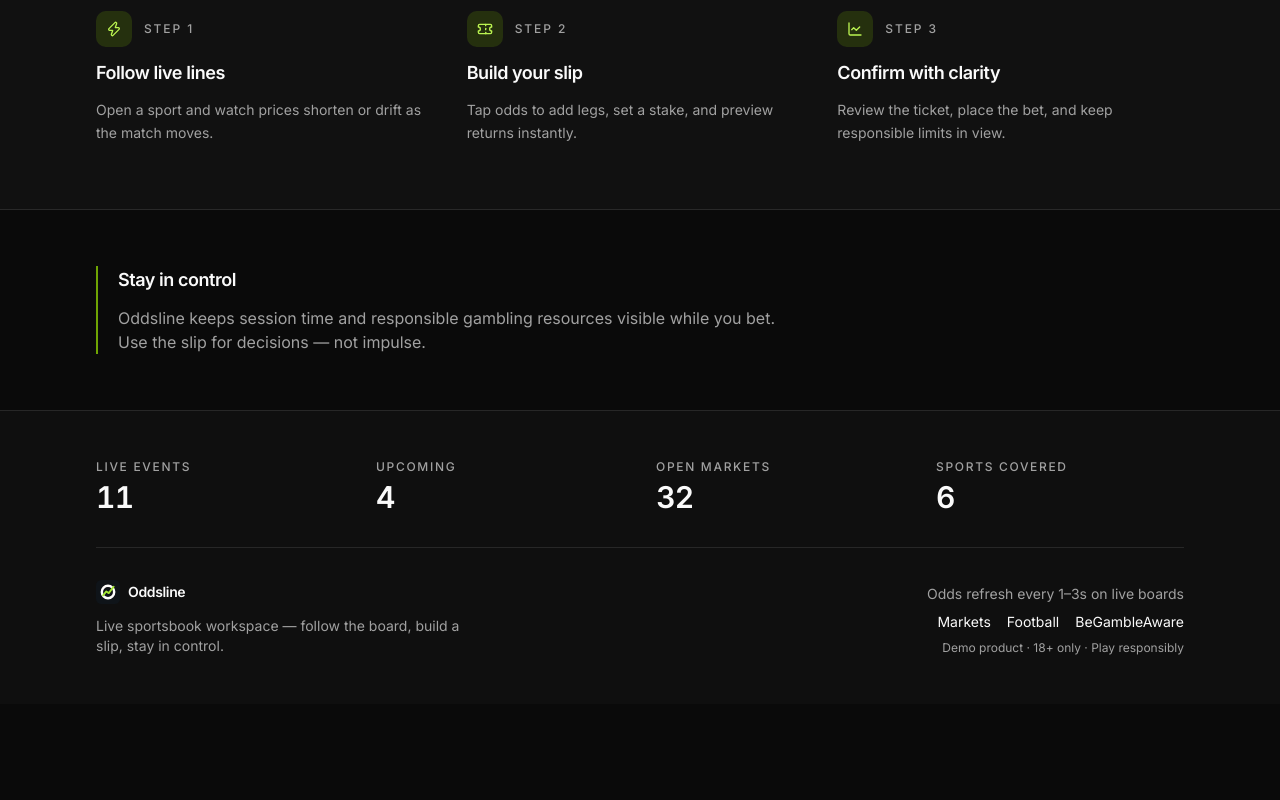
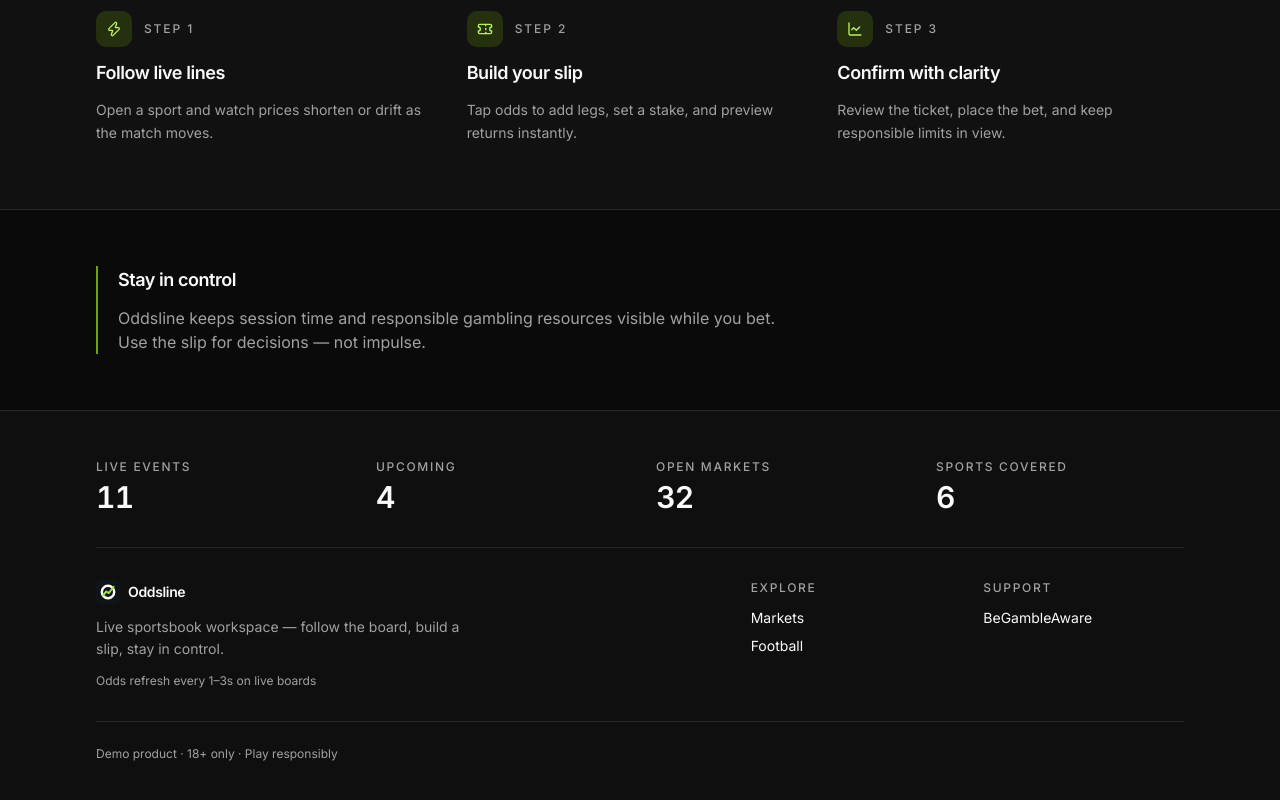
Before and after one commit to urateb/Oddsline, a Next.js app: page / in a window 1280 px wide. Shown: the part 1257-2057 px from the top of the page. Before the commit the page ends 1961 px from the top, so only its background shows below. Built offline with nearby package versions, Linux system fonts and the light colour scheme.

Commit message:
fix: tidy footer layout and link columns

```diff
--- a/src/features/layout/site-footer.tsx
+++ b/src/features/layout/site-footer.tsx
@@ -16,7 +16,7 @@
   return (
     <footer className="mt-auto border-t border-border bg-muted/20">
       <div className="mx-auto w-full max-w-6xl px-6 py-10 sm:px-8 sm:py-12">
-        <dl className="grid gap-8 border-b border-border pb-8 sm:grid-cols-2 lg:grid-cols-4">
+        <dl className="grid gap-6 border-b border-border pb-8 sm:grid-cols-2 lg:grid-cols-4 lg:gap-8">
           {kpis.map((kpi) => (
             <div key={kpi.label} className="flex flex-col gap-1">
               <dt className="text-xs font-medium tracking-[0.14em] text-muted-foreground uppercase">
@@ -29,7 +29,7 @@
           ))}
         </dl>
 
-        <div className="flex flex-col gap-6 pt-8 sm:flex-row sm:items-end sm:justify-between">
+        <div className="grid gap-10 pt-8 sm:grid-cols-[minmax(0,1.4fr)_minmax(0,1fr)] sm:gap-12">
           <div className="flex flex-col gap-3">
             <Link
               href="/"
@@ -38,44 +38,60 @@
               <OddslineLogo size={24} />
               Oddsline
             </Link>
-            <p className="max-w-sm text-sm text-muted-foreground">
+            <p className="max-w-sm text-sm leading-relaxed text-muted-foreground">
               Live sportsbook workspace — follow the board, build a slip, stay
               in control.
             </p>
+            <p className="text-xs text-muted-foreground">
+              Odds refresh every 1–3s on live boards
+            </p>
           </div>
 
-          <div className="flex flex-col gap-2 text-sm sm:items-end">
-            <p className="text-muted-foreground">
-              Odds refresh every 1–3s on live boards
+          <div className="grid grid-cols-2 gap-8 sm:justify-items-start">
+            <div className="flex flex-col gap-3">
+              <p className="text-xs font-medium tracking-[0.14em] text-muted-foreground uppercase">
+                Explore
               </p>
-            <div className="flex flex-wrap gap-x-4 gap-y-1 sm:justify-end">
+              <nav className="flex flex-col gap-2 text-sm">
                 <Link
                   href="/#markets"
-                className="text-foreground underline-offset-4 hover:underline"
+                  className="w-fit text-foreground underline-offset-4 hover:underline"
                 >
                   Markets
                 </Link>
                 <Link
                   href="/sport/football"
-                className="text-foreground underline-offset-4 hover:underline"
+                  className="w-fit text-foreground underline-offset-4 hover:underline"
                 >
                   Football
                 </Link>
+              </nav>
+            </div>
+
+            <div className="flex flex-col gap-3">
+              <p className="text-xs font-medium tracking-[0.14em] text-muted-foreground uppercase">
+                Support
+              </p>
+              <nav className="flex flex-col gap-2 text-sm">
                 <a
                   href="https://www.begambleaware.org/"
                   target="_blank"
                   rel="noreferrer"
-                className="text-foreground underline-offset-4 hover:underline"
+                  className="w-fit text-foreground underline-offset-4 hover:underline"
                 >
                   BeGambleAware
                 </a>
+              </nav>
             </div>
+          </div>
+        </div>
+
+        <div className="mt-8 border-t border-border pt-6">
           <p className="text-xs text-muted-foreground">
             Demo product · 18+ only · Play responsibly
           </p>
         </div>
       </div>
-      </div>
     </footer>
   );
 }
```
Lines whose indentation alone changed are shown as unchanged.
